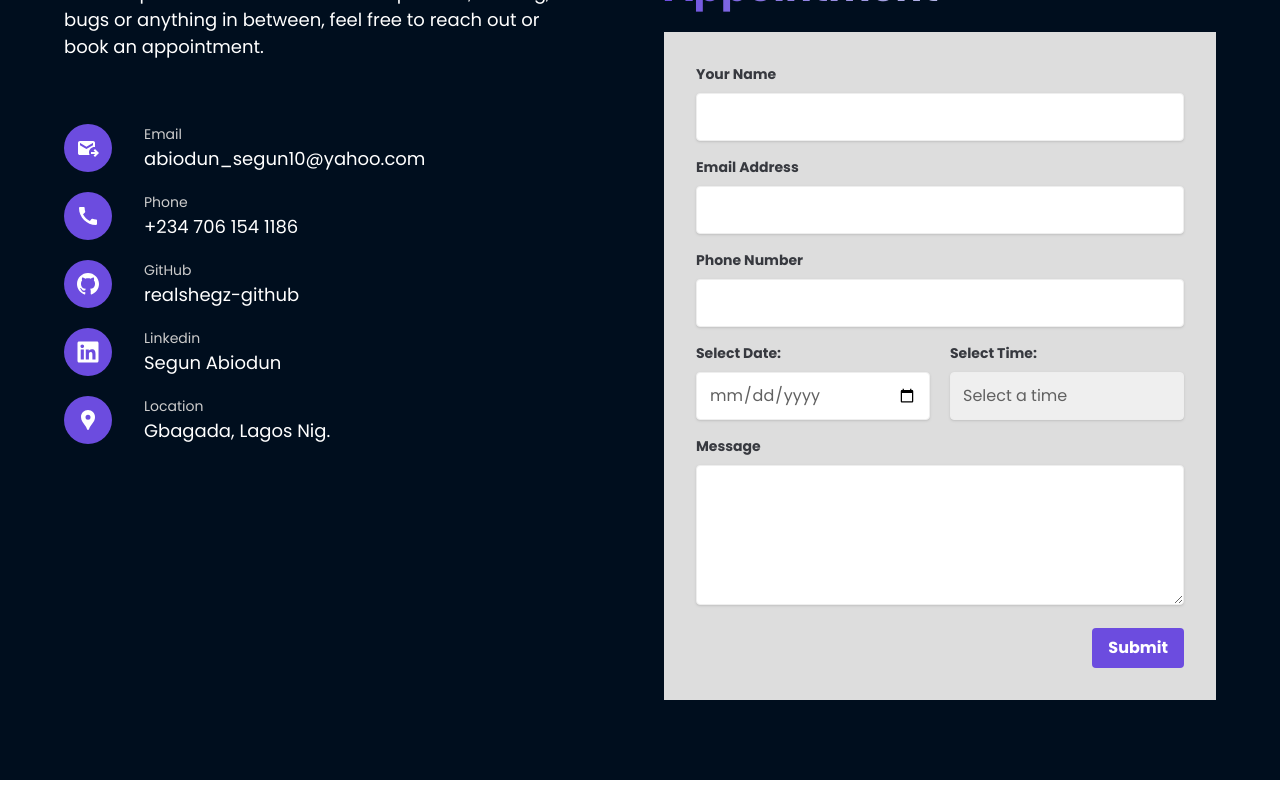
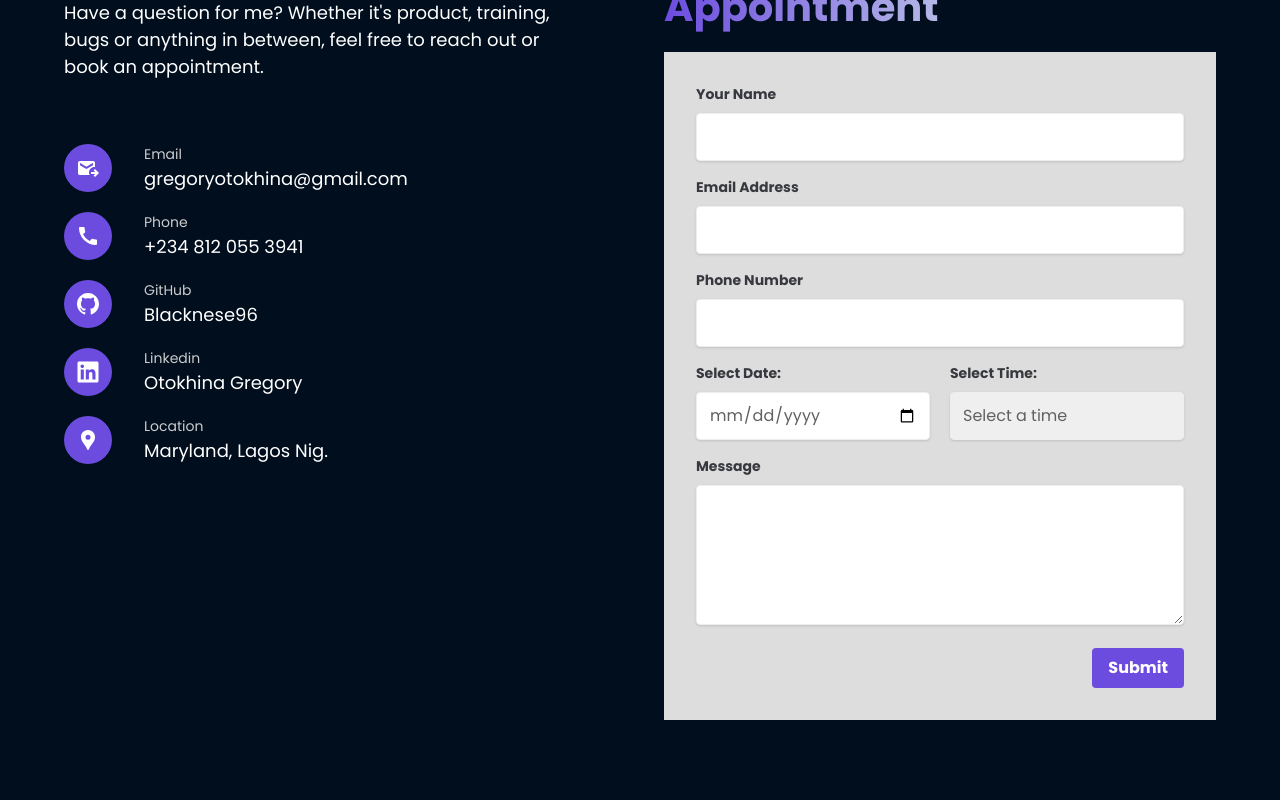
Before and after one commit to Blacknese96/Greggs-portfolio, a React (Vite) app: page / in a window 1280 px wide. Shown: the part 6180-6980 px from the top of the page. Built offline with nearby package versions, Linux system fonts and the light colour scheme.

Commit message:
Adjustments

```diff
--- a/src/components/Contact.tsx
+++ b/src/components/Contact.tsx
@@ -21,11 +21,11 @@ const Contact = () => {
 
     <div className="flex flex-col gap-5">
 
-    <a href="mailto:abiodun_segun10@yahoo.com" target="_blank" className='flex items-center gap-5 sm:gap-8 hover:underline transform transition-transform duration-300 hover:scale-105'>
+    <a href="mailto:gregoryotokhina@gmail.com" target="_blank" className='flex items-center gap-5 sm:gap-8 hover:underline transform transition-transform duration-300 hover:scale-105'>
     <div className='rounded-full p-3 bg-primary'><MdOutgoingMail fontSize="24px"/></div>
     <div className="flex flex-col  max-w-[471px]">
     <p className="text-sm text-[#ccc]">Email</p>
-    <p className='font-medium sm:text-base'>abiodun_segun10@yahoo.com</p>
+    <p className='font-medium sm:text-base'>gregoryotokhina@gmail.com</p>
     </div>
     </a>
 
@@ -33,24 +33,24 @@ const Contact = () => {
     <div className='rounded-full p-3 bg-primary'><MdCall fontSize="24px"/></div>
     <div className="flex flex-col  max-w-[471px]">
     <p className="text-sm text-[#ccc]">Phone</p>
-    <p className='font-medium sm:text-base'>+234 706 154 1186</p>
+    <p className='font-medium sm:text-base'>+234 812 055 3941</p>
     </div>
     </div>
 
 
-    <a href="https://github.com/realshegz-github" target="_blank" className='flex items-center gap-5 sm:gap-8 hover:underline transform transition-transform duration-300 hover:scale-105'>
+    <a href="https://github.com/Blacknese96" target="_blank" className='flex items-center gap-5 sm:gap-8 hover:underline transform transition-transform duration-300 hover:scale-105'>
     <div className='rounded-full p-3 bg-primary'><GrGithub fontSize="24px"/></div>
     <div className="flex flex-col  max-w-[471px]">
     <p className="text-sm text-[#ccc]">GitHub</p>
-    <p className='font-medium sm:text-base'>realshegz-github</p>
+    <p className='font-medium sm:text-base'>Blacknese96</p>
     </div>
     </a>
 
-    <a href="https://www.linkedin.com/in/segun-abiodun-3987381b7/" target="_blank" className='flex items-center gap-5 sm:gap-8 hover:underline transform transition-transform duration-300 hover:scale-105'>
+    <a href="https://www.linkedin.com/in/gregory-otokhina-114822182/" target="_blank" className='flex items-center gap-5 sm:gap-8 hover:underline transform transition-transform duration-300 hover:scale-105'>
     <div className='rounded-full p-3 bg-primary'><FaLinkedin fontSize="24px"/></div>
     <div className="flex flex-col max-w-[471px]">
     <p className="text-sm text-[#ccc]">Linkedin</p>
-    <p className='font-medium sm:text-base'>Segun Abiodun</p>
+    <p className='font-medium sm:text-base'>Otokhina Gregory</p>
     </div>
     </a>
 
@@ -58,7 +58,7 @@ const Contact = () => {
     <div className='rounded-full p-3 bg-primary'><MdLocationPin fontSize="24px"/></div>
     <div className="flex flex-col  max-w-[471px]">
     <p className="text-sm text-[#ccc]">Location</p>
-    <p className='font-medium sm:text-base'>Gbagada, Lagos Nig.</p>
+    <p className='font-medium sm:text-base'>Maryland, Lagos Nig.</p>
     </div>
     </div>
     </div>
--- a/src/components/MyNewExp.tsx
+++ b/src/components/MyNewExp.tsx
@@ -4,14 +4,14 @@ import { GiBookCover } from 'react-icons/gi'
 import {Fade} from 'react-reveal'
 
 const myExp = [
-    {company:'Phasecurve Technology',role:'Frontend Developer',year:'2022 - Present', experience:'As a frontend developer at Phasecurve Technology, my primary responsibilities revolve around enhancing the user experience and functionality of our companys websites. This involves developing and redesigning web pages using technologies like React.js and json-server, ensuring that they are not only visually appealing but also intuitive and responsive.  One crucial aspect of my role is enabling users to sign up directly from our website, which involves creating secure and seamless registration processes, integrating authentication systems, and ensuring robust data handling practices to safeguard user information.', link:'https://phasecurve.com/'},
+    {company:'Phasecurve Technologies',role:'Fullstack Developer/ DevOps Engineer',year:'2022 - 2024', experience:'As a Fullstack Developer at Phasecurve Technologies, my primary responsibilities revolve around enhancing the user experience and backend functionalities of the companys websites. This involves developing and redesigning web pages using technologies like React.js and json-server, ensuring that they are not only visually appealing but also intuitive and responsive. Also, my role as DevOps Engineer allowed me to gather hands-on experience in cloud architecture, CI/CD pipelines, and containerization while working on projects.', link:'https://phasecurve.com/'},
     {company:'Identitypass',role:'Frontend Developer (Internship)',year:'March 2022 - May 2022', experience:'As a frontend developer intern at Identity Pass, I was embraced in a dynamic environment where I actively engaged with new technologies and methodologies. My primary responsibility was to learn and work with GraphQL, a powerful tool for data fetching and manipulation,  I was also tasked with fixing code issues and bugs within an Agile/SCRUM framework, which provided me with valuable insights into the iterative development process.', link:'https://www.myidentitypass.com/'},
     {company:'The Bulb Africa',role:'Software Developer Fellow',year: 'May 2021 – Dec 2021', experience:'During my tenure as a Software Developer fellow at The Bulb Africa, I embarked on an enriching journey of skill acquisition and professional growth. Through hands-on experience and mentorship, I had the opportunity to track project progress and contribute to a collaborative development environment using GitHub, learning firsthand the importance of version control and effective project management practices.', link:'https://www.thebulb.africa/'}
 ]
 
 const education = [
-  {year:'November 27, 2023', course:'React Learning Program',tutor:' Andela '},
-  {year:'February, 2020', course:'B.sc in Entrepreneurship & Business Mgt',tutor:' National Open University Of Nig.'},
+  {year:'November 27, 2019', course:'Bsc, Information Technology and Business Information Systems',tutor:' Middlesex University '},
+  {year:'February, 2014 - November 15, 2016', course:'Advanced Diploma, Software Engineering',tutor:' Aptech '},
 ]
 const MyNewExp = () => {
   return (
```
